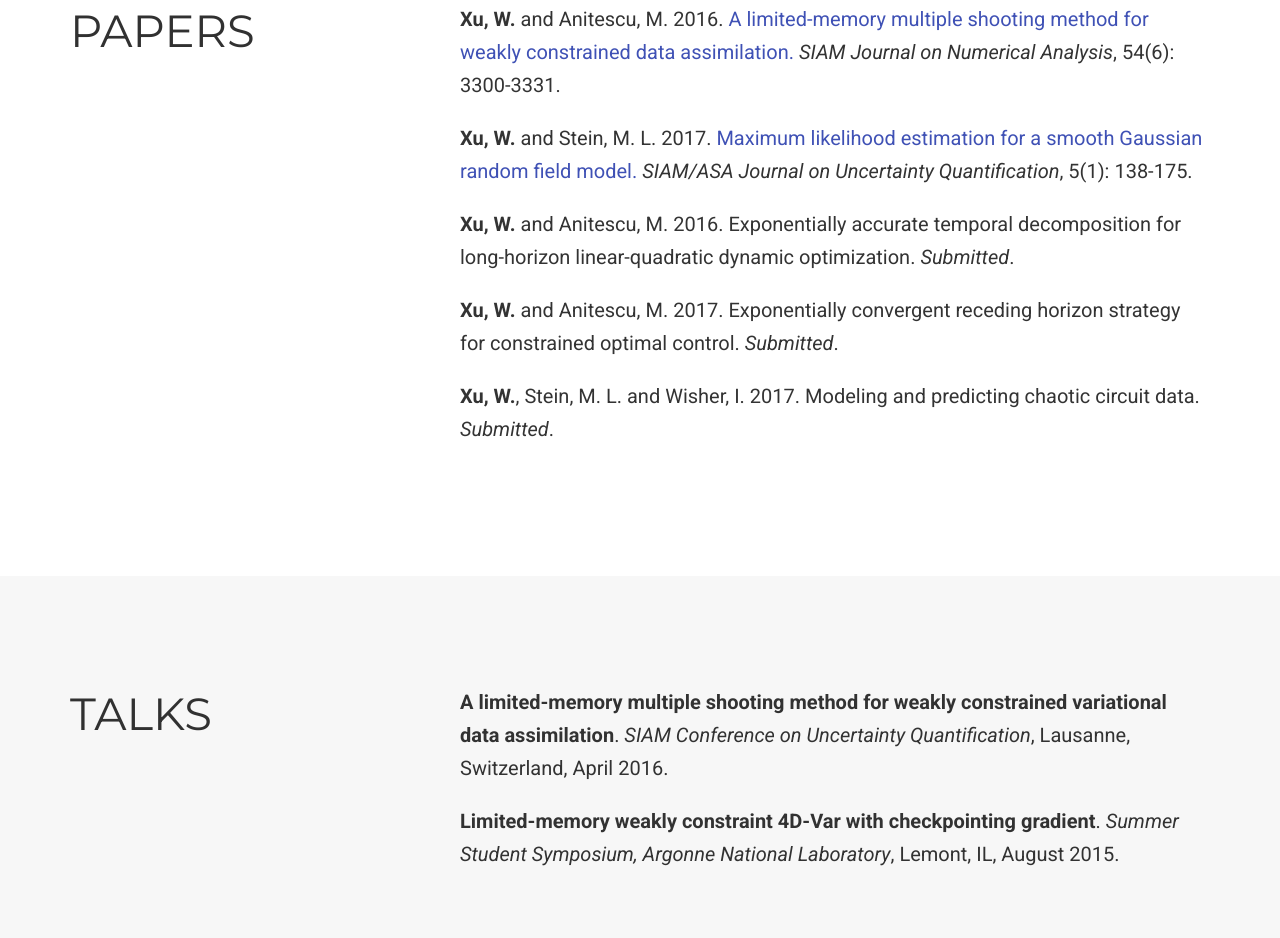
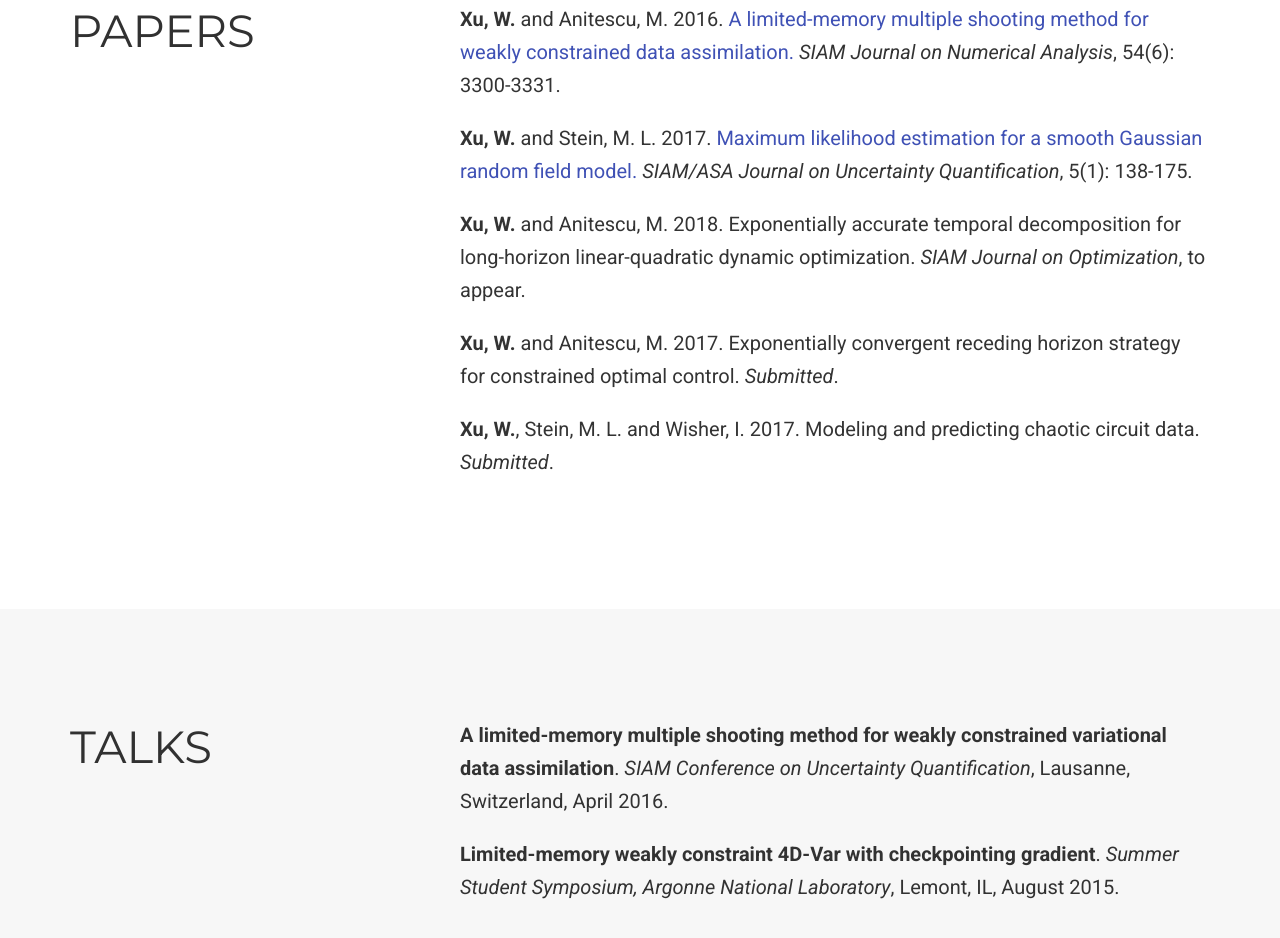
Before and after one commit to wantingxu/wantingxu.github.io, a plain HTML site: page index.html in a window 1280 px wide. Shown: the part 1143-2081 px from the top of the page. Drawn offline with nearby package versions, Linux system fonts and the light colour scheme; some packages are replaced by stand-ins of ours; some icons are missing.

Commit message:
updated research

```diff
--- a/index.html
+++ b/index.html
@@ -294,7 +294,7 @@
 
 <p><strong>Xu, W.</strong> and Stein, M. L. 2017. <a href="/files/MLE.pdf" target="_blank" style="color:lightnavy"> Maximum likelihood estimation for a smooth Gaussian random field model. </a> <em>SIAM/ASA Journal on Uncertainty Quantification</em>, 5(1): 138-175.</p>
 
-<p><strong>Xu, W.</strong> and Anitescu, M. 2016. Exponentially accurate temporal decomposition for long-horizon linear-quadratic dynamic optimization. <em>Submitted</em>.</p>
+<p><strong>Xu, W.</strong> and Anitescu, M. 2018. Exponentially accurate temporal decomposition for long-horizon linear-quadratic dynamic optimization. <em>SIAM Journal on Optimization</em>, to appear.</p>
 
 <p><strong>Xu, W.</strong> and Anitescu, M. 2017. Exponentially convergent receding horizon strategy for constrained optimal control. <em>Submitted</em>.</p>
 
```
